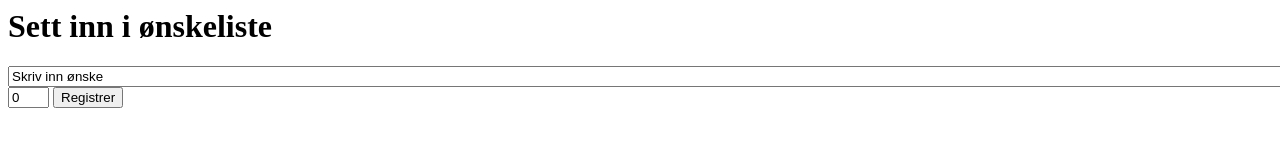
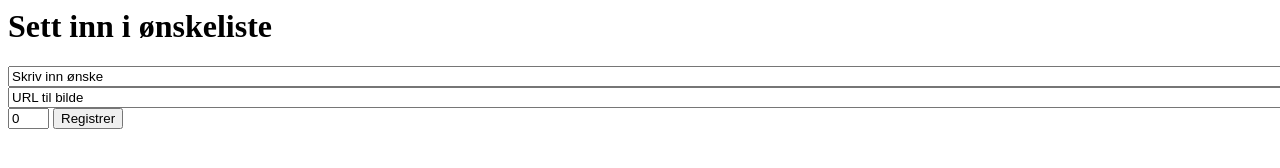
Before and after one commit to lulf/wishsys, a plain HTML site: page static/admin.html in a window 1280 px wide. Shown: the top 168 px of the page. Drawn offline with Linux system fonts and the light colour scheme.

Commit message:
- Add URL as parameter. - Update schema to include URL. - Move wish construction into its own function.

```diff
--- a/static/admin.html
+++ b/static/admin.html
@@ -3,6 +3,7 @@
 <h1>Sett inn i ønskeliste</h1>
 <form action="insert" method="post">
 <input type="text" size="200" name="what" value="Skriv inn ønske" />
+<input type="text" size="200" name="imgurl" value="URL til bilde" />
 <input type="text" size="2" name="amount" value="0" />
 <input type="submit" value="Registrer" />
 </form>
```
Also changed, not shown: 2 other files.
